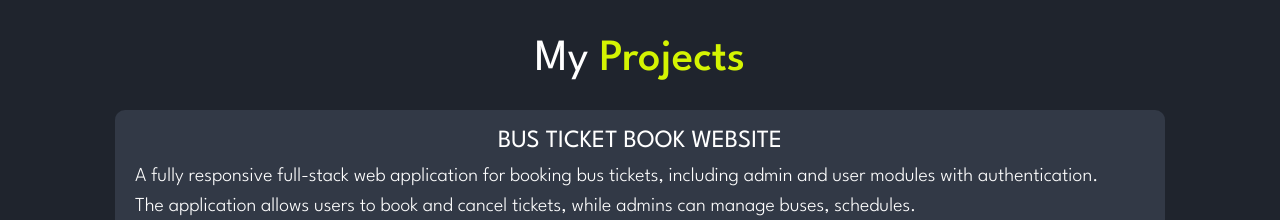
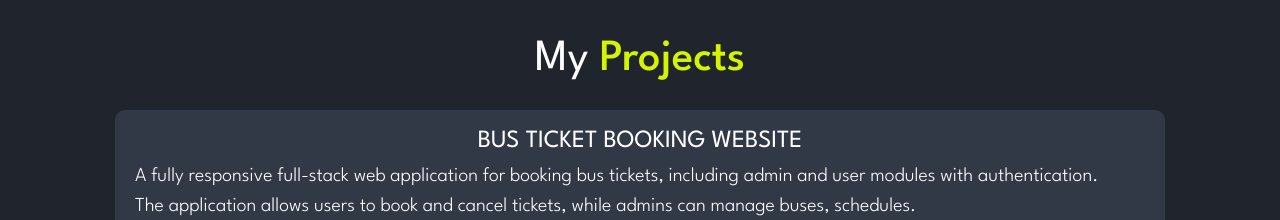
Before and after one commit to Madhanraj-97/Portfolio, a website: page index.html in a window 1280 px wide. Shown: the part 2680-2900 px from the top of the page. Drawn offline with nearby package versions, Linux system fonts and the light colour scheme; some icons are missing.

Commit message:
add bus ticket project

```diff
--- a/index.html
+++ b/index.html
@@ -154,7 +154,7 @@
     <div class="projects-content">
       <h3>My <span>Projects</span></h3>
       <div class="projects-list">
-        <h5>Bus Ticket book website</h5>
+        <h5>Bus Ticket booking website</h5>
         <p>
           A fully responsive full-stack web application for booking bus tickets, including admin and user modules with
           authentication.<br> The application allows users to book and cancel tickets, while admins can manage buses,
```
